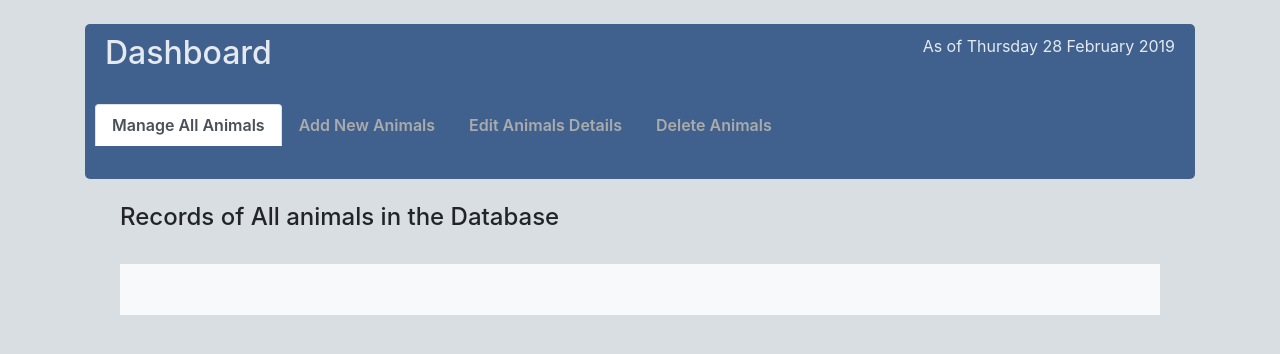
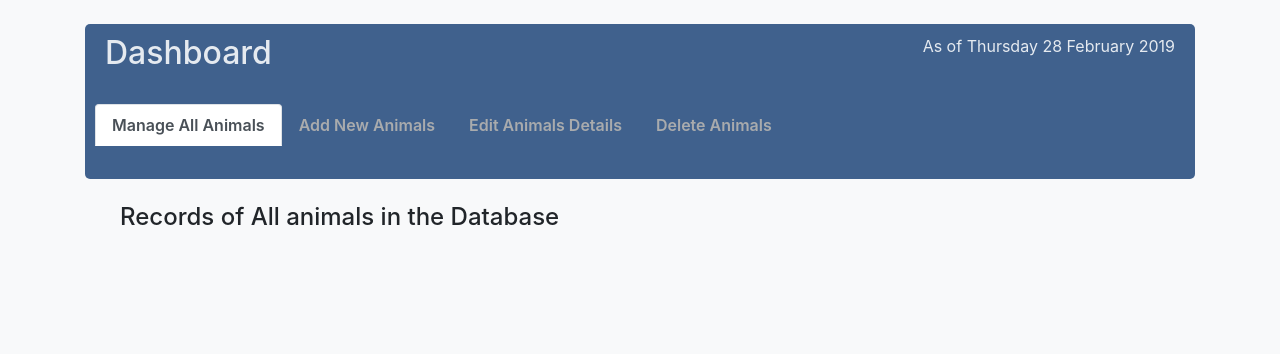
Before and after one commit to iKnowJavaScript/Zootopia-App, a PHP site: page /html/dashboard.html in a window 1280 px wide. Shown: the top 354 px of the page. Run offline with PHP 8.4, Linux system fonts and the light colour scheme.

Commit message:
change background color

```diff
--- a/css/dashboard.css
+++ b/css/dashboard.css
@@ -1,5 +1,6 @@
+
 body {
-   background-color: rgb(217, 222, 226);
+   background-color: #f8f9fa;
 }
 #nav-style {
     background-color: rgb(64, 97, 141);
@@ -45,8 +46,3 @@ button {
     display: flex;
     justify-content: center;
 }
-
-p.card-text {
-    overflow: hidden;
-    max-width: 15ch !important;
-}
--- a/css/style.css
+++ b/css/style.css
@@ -1,4 +1,6 @@
-
+body {
+    background-color: #f8f9fa;
+}
 
 div.container-top{
     background: url(../img/01.jpg) no-repeat center;
@@ -63,7 +65,7 @@ div.load {
     text-align: center;
     border-top-left-radius: 6px;
     border-top-right-radius: 6px;
-    background-color: white;
+    background-color: #f8f9fa;
     padding-top: 30px;
     padding-bottom: 20px;
 }
```
